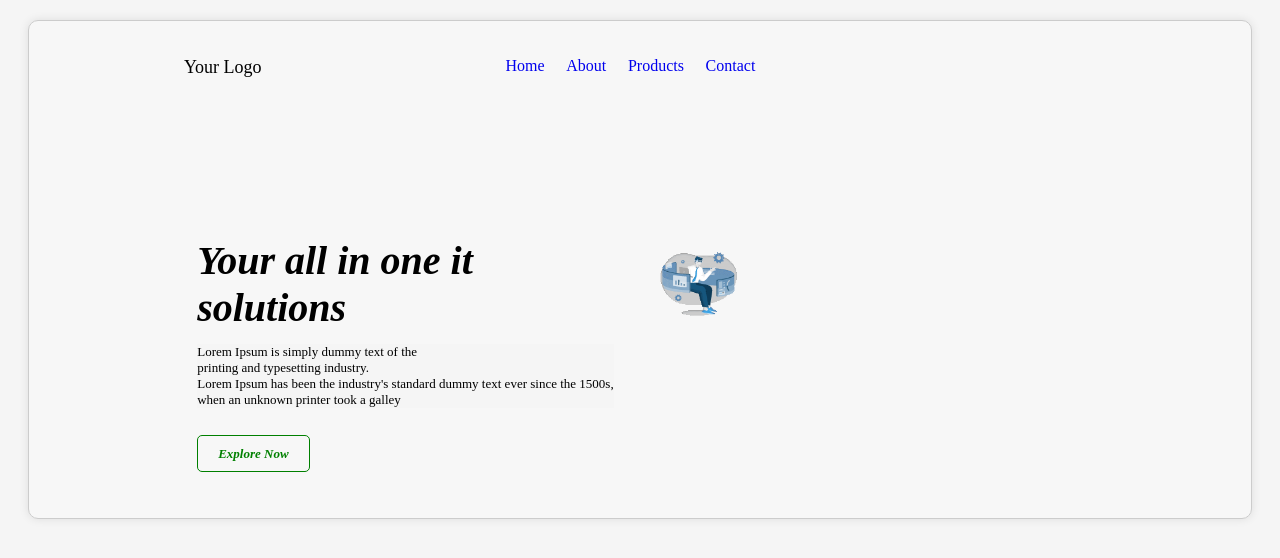
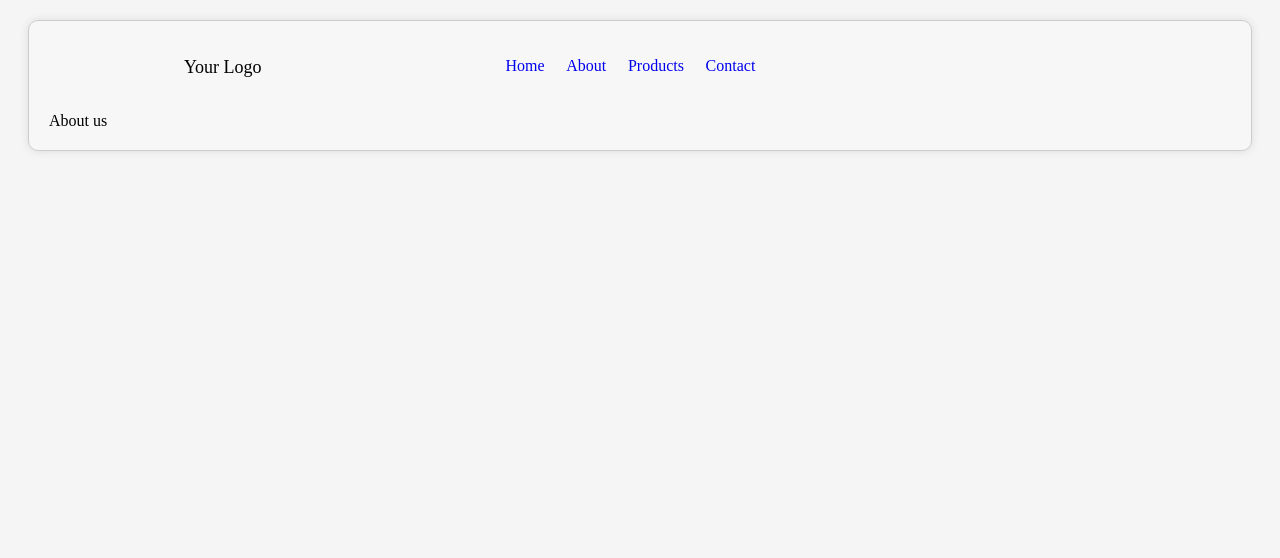
Before and after one commit to piratekingprem/square, a React (Create React App) app in the folder client/: page /about in a window 1280 px wide. Shown: the top 558 px of the page. Built offline with nearby package versions, Linux system fonts and the light colour scheme.

Commit message:
About us,contact.js,produc.js file created

```diff
--- a/client/package.json
+++ b/client/package.json
@@ -8,6 +8,7 @@
     "@testing-library/user-event": "^13.5.0",
     "react": "^18.2.0",
     "react-dom": "^18.2.0",
+    "react-router-dom": "^6.21.1",
     "react-scripts": "5.0.1",
     "styled-components": "^6.1.6",
     "web-vitals": "^2.1.4"
--- a/client/src/App.css
+++ b/client/src/App.css
@@ -49,13 +49,20 @@
 .HomePageText {
   font-style: italic;
   font-weight: bold;
-  font-size: 40px;
+  /* font-size: 40px; */
+  font-size: clamp(1.5rem, 8vw - 2rem, 3rem);
 }
-
+.aboutus,.contact,.product {
+  background-color: transparent;
+}
+.homepage{
+  background-color: transparent;
+}
 .HomePageText p {
   font-size: small;
   font-weight: lighter;
   font-style: normal;
+  background-color: transparent;
 }
 
 .grid-item {
@@ -77,6 +84,7 @@
 .cta:hover {
   background-color: #3e8e41;
   color: white;
+  font-style: normal;
 }
 .homePage_gif{
   width: 60% ;
--- a/client/src/App.js
+++ b/client/src/App.js
@@ -3,19 +3,25 @@ import React from 'react';
 import './App.css';
 import Navbar from './Components/Navbar';
 import logo from './Animation - 1704301535155.gif'
+import AboutUs from './Components/AboutUs';
+import {BrowserRouter, Routes, Route} from 'react-router-dom'
+import HomePage from './Components/HomePage';
+import Contact from './Components/Contact';
+import Product from './Components/Product';
 function App() {
   return (
     <div className="App">
+
       <div className='box'>
         <Navbar></Navbar>
-        <div class="grid-container">
-          <div class="grid-item HomePageText">
-            Your all in one it <br/> solutions
-            <p>Lorem Ipsum is simply dummy text of the<br/> printing and typesetting industry.<br/> Lorem Ipsum has been the industry's standard dummy text ever since the 1500s,<br/> when an unknown printer took a galley</p>
-            <a href="#" class="cta">Explore Now</a>
-          </div>
-          <div class="grid-item"><img src={logo} className='homePage_gif' /></div>
-        </div>
+        <BrowserRouter>
+        <Routes>
+          <Route path='/about' element={<AboutUs />}></Route>
+          <Route path='/' element={<HomePage/>}></Route>
+          <Route path='/contact' element={<Contact/>}></Route>
+          <Route path='/product' element={<Product/>}></Route>
+        </Routes>
+      </BrowserRouter>
       </div>
     </div>
   );
--- /dev/null
+++ b/client/src/Components/AboutUs.js
@@ -0,0 +1,11 @@
+import React from 'react'
+
+function AboutUs() {
+  return (
+    <div className='aboutus'>
+        About us
+    </div>
+  )
+}
+
+export default AboutUs
--- /dev/null
+++ b/client/src/Components/Contact.js
@@ -0,0 +1,11 @@
+import React from 'react'
+
+function Contact() {
+  return (
+    <div className='contact'>
+      Contact
+    </div>
+  )
+}
+
+export default Contact
--- /dev/null
+++ b/client/src/Components/HomePage.js
@@ -0,0 +1,19 @@
+import React from 'react'
+
+function HomePage() {
+  return (
+    <div className='homepage'>
+      <div class="grid-container">
+          <div class="grid-item HomePageText">
+            Your all in one it <br/> solutions
+            <p>Lorem Ipsum is simply dummy text of the<br/> printing and typesetting industry.<br/> Lorem Ipsum has been the industry's standard dummy text ever since the 1500s,<br/> when an unknown printer took a galley</p>
+            <a href="#" class="cta">Explore Now</a>
+
+          </div>
+          <div class="grid-item">2</div>
+        </div>
+    </div>
+  )
+}
+
+export default HomePage
--- a/client/src/Components/Navbar.js
+++ b/client/src/Components/Navbar.js
@@ -9,7 +9,7 @@ function Navbar() {
         <li className='logo'><p>Your Logo</p></li>
         <li><a href="/">Home</a></li>
         <li><a href="/about">About</a></li>
-        <li><a href="/products">Products</a></li>
+        <li><a href="/product">Products</a></li>
         <li><a href="/contact">Contact</a></li>
       </ul>
     </div>
--- /dev/null
+++ b/client/src/Components/Product.js
@@ -0,0 +1,11 @@
+import React from 'react'
+
+function Product() {
+  return (
+    <div className='product'>
+      Product
+    </div>
+  )
+}
+
+export default Product
```
Also changed, not shown: client/src/index.css (line endings or trailing spaces), 1 other file (tests, documents, lock files or other folders).
